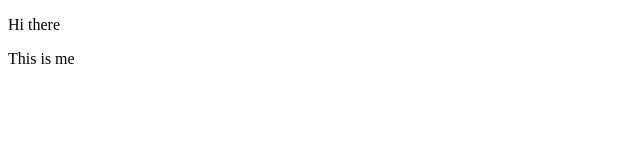
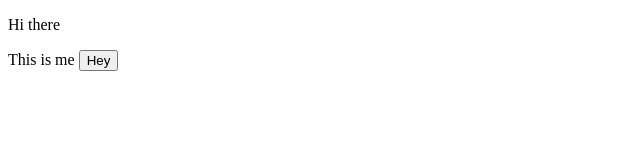
Before and after one commit to HORRIDBEAST/React-JS, a plain HTML site: page index.html in a window 1280 px wide. Shown: the whole page, without its empty margins (0-640 px from the left). Drawn offline with Linux system fonts and the light colour scheme.

Commit message:
Added a button

```diff
--- a/index.html
+++ b/index.html
@@ -7,6 +7,6 @@
 </head>
 <body>
     <p>Hi there</p>
-    <p>This is me</p>
+    <p>This is me <button>Hey</button></p>
 </body>
 </html>
```
